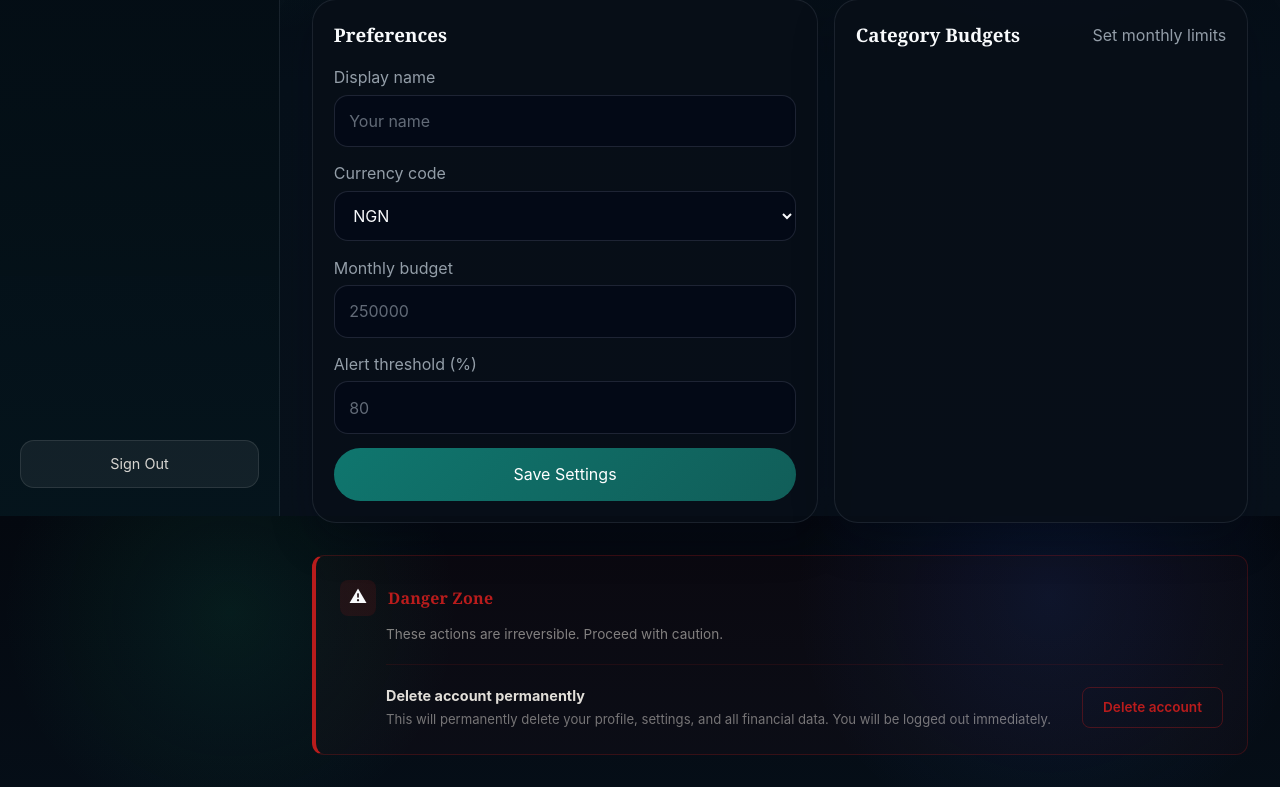
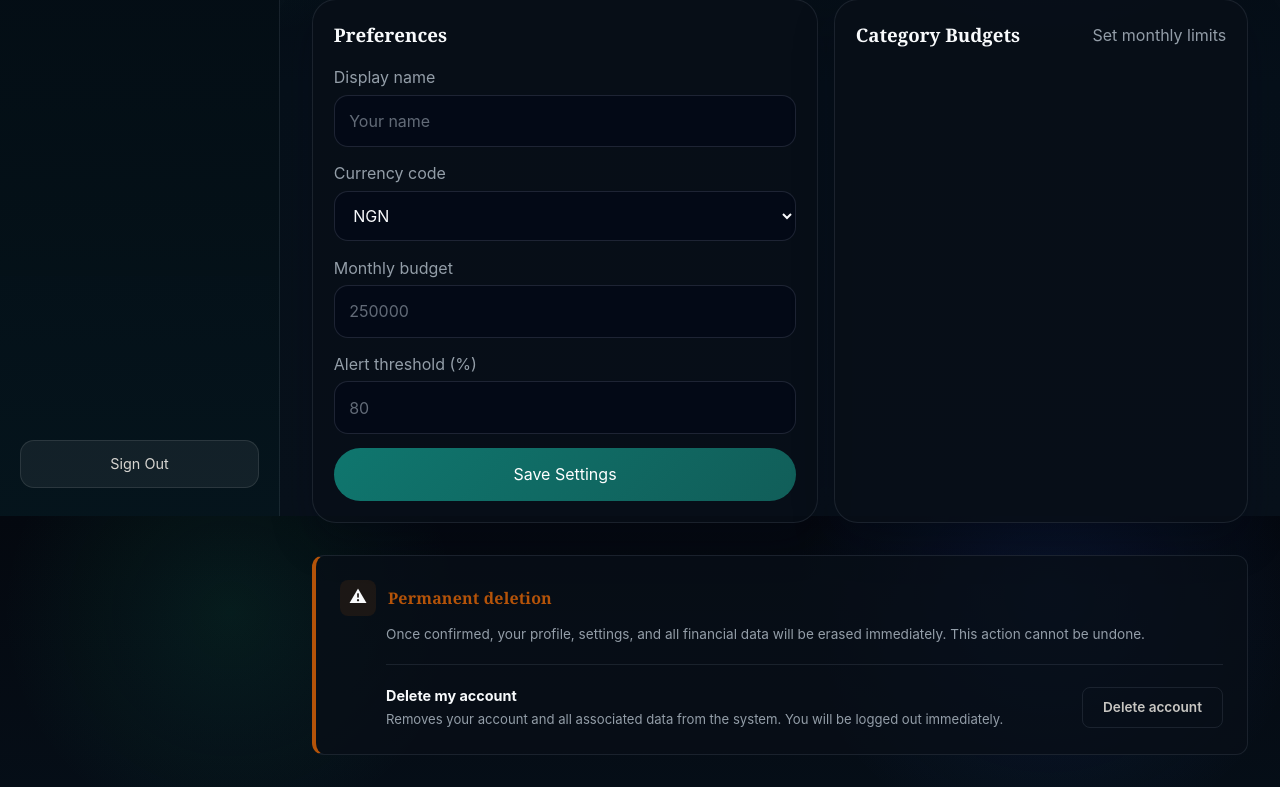
Before and after one commit to DeveloperGru141/expense_tracker, a Python web app: template templates/settings.html in a window 1280 px wide. Shown: the part 284-1071 px from the top of the page. Run offline with Jinja, Linux system fonts and the light colour scheme; the template is opened without the code that fills it, so the values that code supplies are empty.

Commit message:
Rename danger zone to permanent deletion, use theme colors

```diff
--- a/static/style.css
+++ b/static/style.css
@@ -1301,28 +1301,28 @@ th {
     background: var(--accent-dark) !important;
 }
 
-/* Danger zone card */
-.danger-zone {
+/* Permanent deletion card */
+.del-section {
     margin-top: 2rem;
-    border: 1px solid rgba(185, 28, 28, 0.25);
-    border-left: 4px solid var(--danger);
+    border: 1px solid var(--border);
+    border-left: 4px solid var(--accent-warm);
     border-radius: 12px;
-    background: rgba(185, 28, 28, 0.04);
+    background: var(--panel);
     padding: 1.5rem;
 }
 
-.danger-zone .danger-header {
+.del-section .del-header {
     display: flex;
     align-items: center;
     gap: 0.75rem;
     margin-bottom: 0.5rem;
 }
 
-.danger-zone .danger-icon {
+.del-section .del-icon {
     width: 36px;
     height: 36px;
     border-radius: 8px;
-    background: rgba(185, 28, 28, 0.12);
+    background: rgba(180, 83, 9, 0.12);
     display: flex;
     align-items: center;
     justify-content: center;
@@ -1330,22 +1330,22 @@ th {
     flex-shrink: 0;
 }
 
-.danger-heading {
-    color: var(--danger);
+.del-heading {
+    color: var(--accent-warm);
     font-size: 1rem;
     font-weight: 700;
     letter-spacing: 0.01em;
     margin: 0;
 }
 
-.danger-zone .subtext {
+.del-section .del-subtext {
     font-size: 0.85rem;
-    color: rgba(249, 245, 238, 0.5);
+    color: var(--muted);
     margin: 0 0 1.25rem 46px;
     line-height: 1.5;
 }
 
-.danger-action {
+.del-action {
     display: flex;
     justify-content: space-between;
     align-items: center;
@@ -1353,32 +1353,32 @@ th {
     flex-wrap: wrap;
     margin-left: 46px;
     padding: 1.25rem 0 0;
-    border-top: 1px solid rgba(185, 28, 28, 0.12);
-}
-
-.danger-info {
+    border-top: 1px solid var(--border);
+}
+
+.del-info {
     flex: 1;
     min-width: 200px;
 }
 
-.danger-info strong {
+.del-info strong {
     display: block;
     font-size: 0.9rem;
-    color: rgba(249, 245, 238, 0.9);
+    color: var(--text);
     margin-bottom: 0.2rem;
 }
 
-.danger-info p {
+.del-info p {
     font-size: 0.82rem;
-    color: rgba(249, 245, 238, 0.45);
+    color: var(--muted);
     margin: 0;
     line-height: 1.5;
 }
 
-.delete-account-btn {
+.del-btn {
     background: transparent !important;
-    border: 1px solid rgba(185, 28, 28, 0.35) !important;
-    color: var(--danger) !important;
+    border: 1px solid var(--border) !important;
+    color: rgba(249, 245, 238, 0.8) !important;
     padding: 0.6rem 1.25rem;
     white-space: nowrap;
     font-weight: 600;
@@ -1388,9 +1388,10 @@ th {
     cursor: pointer;
 }
 
-.delete-account-btn:hover {
-    background: rgba(185, 28, 28, 0.12) !important;
-    border-color: var(--danger) !important;
+.del-btn:hover {
+    background: rgba(180, 83, 9, 0.1) !important;
+    border-color: var(--accent-warm) !important;
+    color: var(--accent-warm) !important;
 }
 
 .logout-form {
--- a/templates/settings.html
+++ b/templates/settings.html
@@ -88,20 +88,20 @@
         </section>
     </section>
 
-    <section class="danger-zone">
-        <div class="danger-header">
-            <div class="danger-icon">&#9888;</div>
-            <h3 class="danger-heading">Danger Zone</h3>
+    <section class="del-section">
+        <div class="del-header">
+            <div class="del-icon">&#9888;</div>
+            <h3 class="del-heading">Permanent deletion</h3>
         </div>
-        <p class="subtext">These actions are irreversible. Proceed with caution.</p>
-        <div class="danger-action">
-            <div class="danger-info">
-                <strong>Delete account permanently</strong>
-                <p>This will permanently delete your profile, settings, and all financial data. You will be logged out immediately.</p>
+        <p class="del-subtext">Once confirmed, your profile, settings, and all financial data will be erased immediately. This action cannot be undone.</p>
+        <div class="del-action">
+            <div class="del-info">
+                <strong>Delete my account</strong>
+                <p>Removes your account and all associated data from the system. You will be logged out immediately.</p>
             </div>
             <form action="/settings/delete-account" method="post" onsubmit="return confirm('WARNING: This will permanently delete your ENTIRE account and all associated data. This action cannot be undone. Are you absolutely sure?');">
                 <input type="hidden" name="csrf_token" value="{{ csrf_token }}">
-                <button type="submit" class="delete-account-btn">Delete account</button>
+                <button type="submit" class="del-btn">Delete account</button>
             </form>
         </div>
     </section>
```
